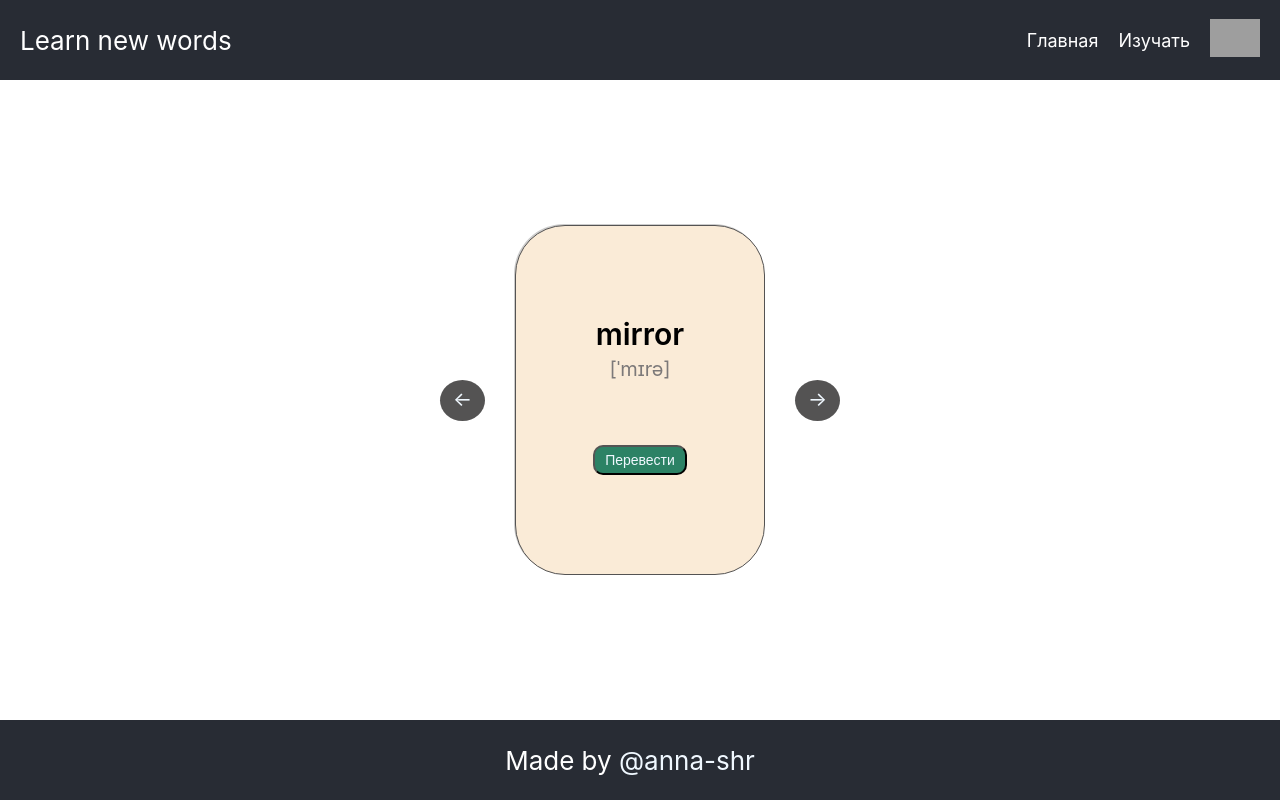
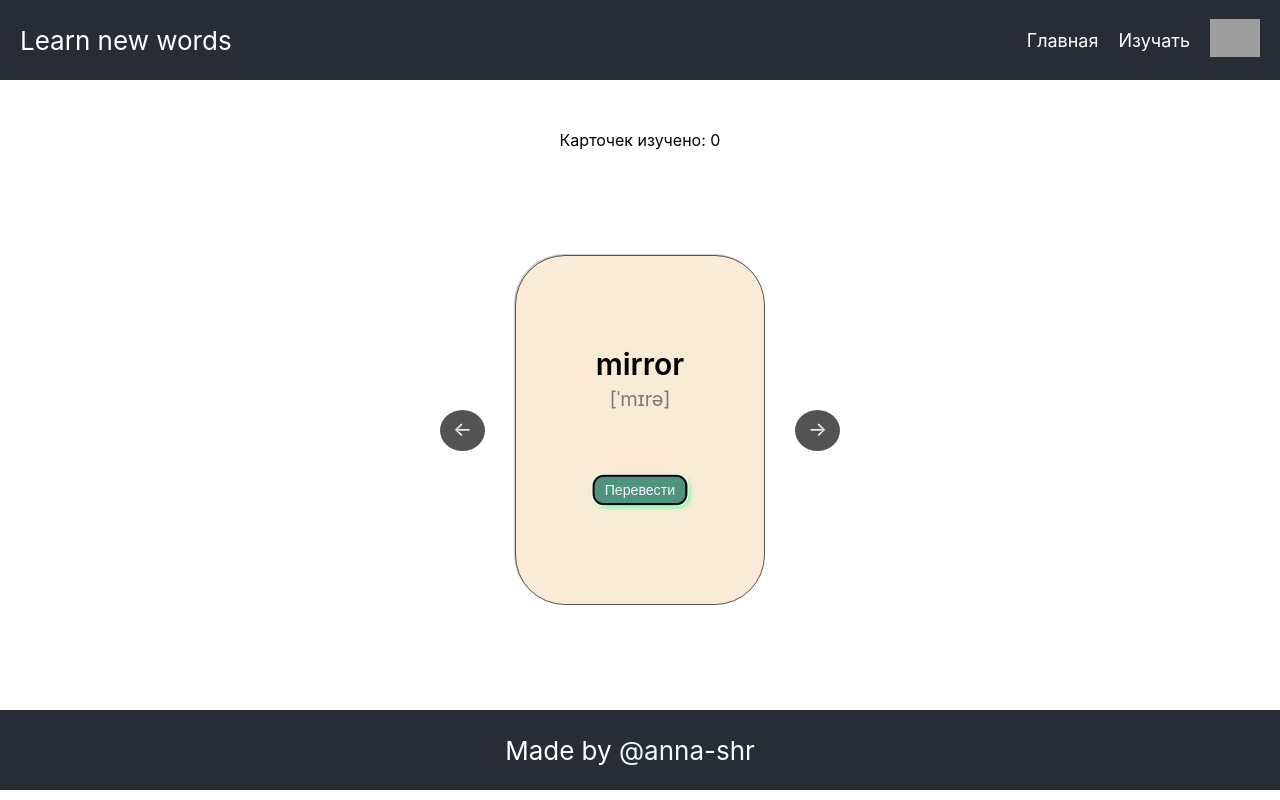
Before and after one commit to anna-shr/languageStudy, a React (Create React App) app: page /game in a window 1280 px wide. Built offline with nearby package versions, Linux system fonts and the light colour scheme; grey boxes are pictures that could not be loaded.

Commit message:
add cards counter

```diff
--- a/src/App.css
+++ b/src/App.css
@@ -36,3 +36,8 @@ h5,
 h6 {
   margin: 0;
 }
+
+/* .cards-counter {
+  text-align: center;
+  padding-top: 50px;
+} */
--- a/src/App.js
+++ b/src/App.js
@@ -62,7 +62,14 @@ function App() {
             </div >
           </div >
         } />
-        <Route exact path="/game" element={<Card />} />
+        <Route exact path="/game"
+        element={
+          <>
+          {/* <div className="cards-counter">Карточек изучено: </div> */}
+
+        <Card />
+        </>}
+        />
         <Route path="*" element={<EmptyPage />} />
         <Route path="/" element={
           <div className="list">
--- a/src/Components/Card/Card.css
+++ b/src/Components/Card/Card.css
@@ -20,7 +20,7 @@
     display: flex;
     justify-content: center;
     align-items: center;
-    height: 80vh;
+    height: 70vh;
 }
 
 .word {
@@ -52,6 +52,11 @@
     box-shadow: 2px 2px 5px rgba(0, 0, 0, 0.4), inset 0 0 0 99999px rgba(218, 213, 213, 0.2);
 }
 
+.showTranslation:focus {
+    transform: scale(1.01);
+    box-shadow: 2px 2px 5px rgb(88, 251, 159), inset 0 0 0 99999px rgba(218, 213, 213, 0.2);
+}
+
 .hide {
     display: none;
 }
@@ -75,3 +80,8 @@
     transform: scale(1.01);
     box-shadow: 2px 2px 5px rgba(0, 0, 0, 0.4), inset 0 0 0 99999px rgba(218, 213, 213, 0.2);
 }
+
+.cards-counter {
+    text-align: center;
+    padding-top: 50px;
+  }
--- a/src/Components/Card/Card.js
+++ b/src/Components/Card/Card.js
@@ -1,19 +1,24 @@
 
 import React, { useState } from 'react';
+import { useEffect } from 'react';
 import './Card.css';
 import words from '../../wordsList.js';
+
 
 function Card(props) {
 	const [hide, changeVisibility] = useState(false);
 	let [counter, changeCounter] = useState(0);
+	let [wordsCounter, changeNumber] = useState(0);
+	let [isPopped, setPop] = useState(false);
 
 	const handleArrowLeft = () => {
 		if (counter === 0) {
+			alert('Это первая карточка');
 			return;
 		} else {
 			changeCounter((counter = counter - 1));
+			if (hide) changeVisibility(!hide);
 		}
-		console.log(counter);
 	};
 
 	const handleArrowRight = () => {
@@ -22,10 +27,16 @@ function Card(props) {
 			return;
 		} else {
 			changeCounter((counter = counter + 1));
+			if (hide) changeVisibility(!hide);
+			setPop(isPopped = false);
 		}
 	};
 
 	const handleButtonClick = () => {
+		if (isPopped === false) {
+			setPop(isPopped = true);
+			changeNumber(wordsCounter = wordsCounter + 1);
+		}
 		changeVisibility(!hide);
 	};
 
@@ -33,8 +44,17 @@ function Card(props) {
 		if (hide) changeVisibility(!hide);
 	};
 
+	let textInput = null;
+	useEffect(()=>{
+	  textInput.focus();
+	})
+
 	return (
+		<>
+		<div className="cards-counter">Карточек изучено: {wordsCounter}</div>
 		<div className='card-wrapper'>
+
+
 			<div className='arrow' onClick={handleArrowLeft}>
 				{' '}
 				←{' '}
@@ -43,7 +63,8 @@ function Card(props) {
 			<div className='card' onClick={handleCardClick}>
 				<p className='word'>{words[counter]?.english || props.word}</p>
 				<p className='transcription'>{words[counter]?.transcription || props.transcription}</p>
-				<button className={'showTranslation ' + (hide ? 'hide' : '')} onClick={handleButtonClick}>
+				<button className={'showTranslation ' + (hide ? 'hide' : '')} onClick={handleButtonClick}
+				ref={(button) => { textInput = button; }}>
 					Перевести
 				</button>
 				<p className={'translate ' + (hide ? '' : 'hide')}>{words[counter]?.russian || props.translate}</p>
@@ -55,6 +76,7 @@ function Card(props) {
 				→{' '}
 			</div>
 		</div>
+		</>
 	);
 }
 
```
